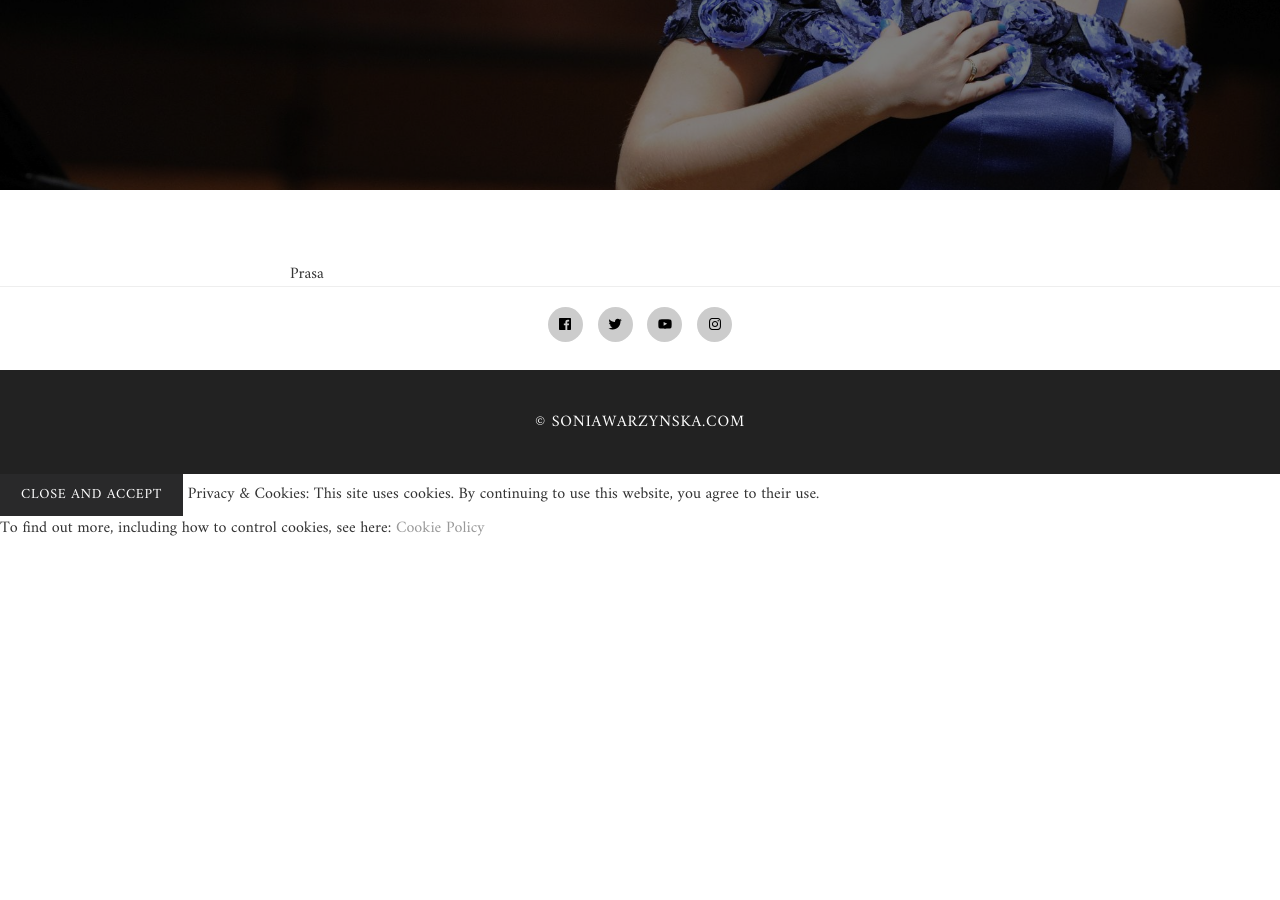
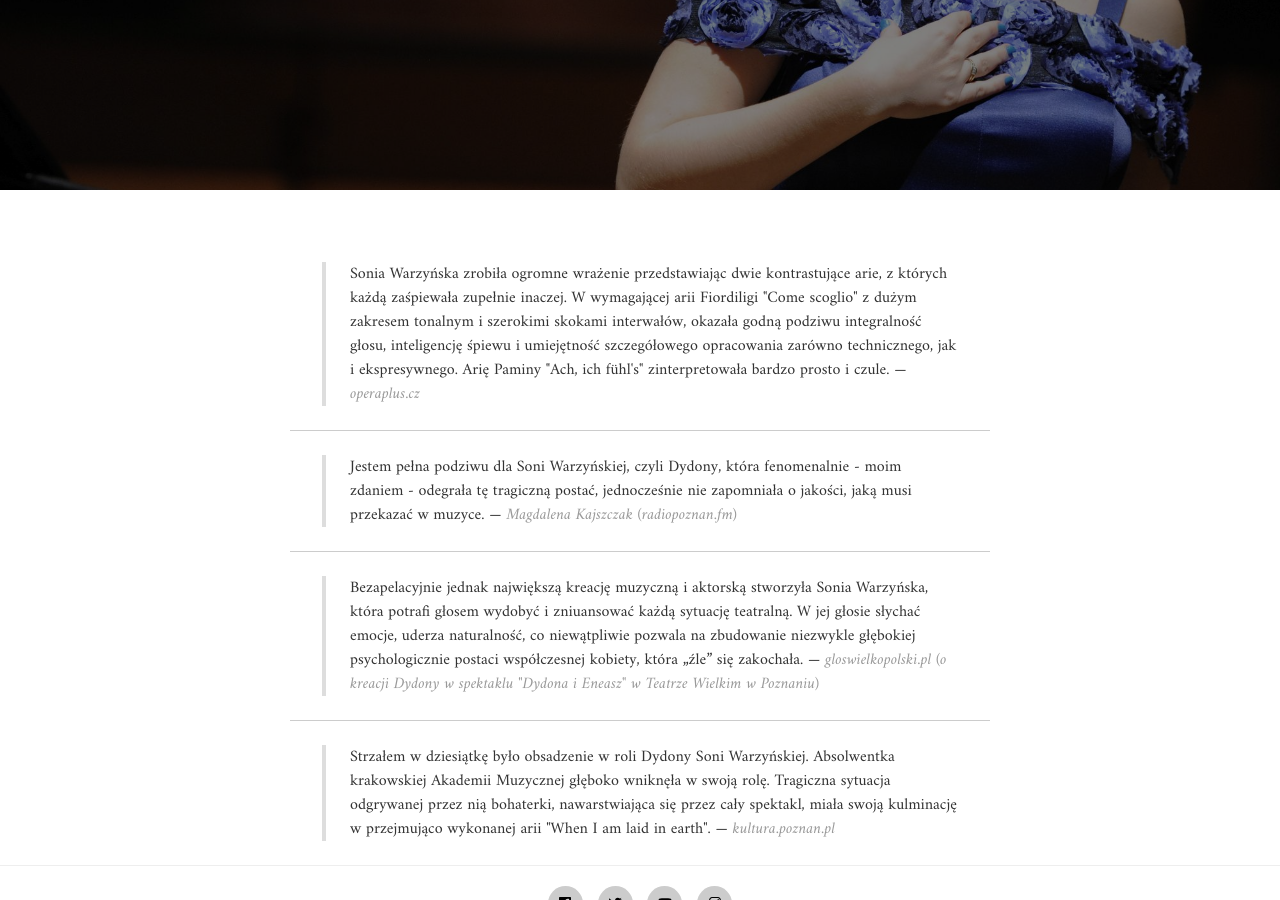
Before and after one commit to lukaszkomar/nowa.soniawarzynska.com, a Jekyll site: the page built from prasa.html, in a window 1280 px wide and 900 px high, scrolled down 488 px. Built offline with Jekyll 4.4.1, drawn with Linux system fonts in a browser that asks for light colours; before the commit the page ends 1076 px from its top, so only the background shows below that.

Commit message:
press pl

```diff
--- a/prasa.html
+++ b/prasa.html
@@ -4,4 +4,36 @@ lang: pl
 title: Prasa - Sonia Warzyńska-Dettlaff
 priority: 0.8
 ---
-Prasa
+<blockquote>
+  <p>
+    Sonia Warzyńska zrobiła ogromne wrażenie przedstawiając dwie kontrastujące arie, z których każdą zaśpiewała zupełnie inaczej. W wymagającej arii Fiordiligi "Come scoglio" z dużym zakresem tonalnym i szerokimi skokami interwałów, okazała godną podziwu integralność głosu, inteligencję śpiewu i umiejętność szczegółowego opracowania zarówno technicznego, jak i ekspresywnego. Arię Paminy "Ach, ich fühl's" zinterpretowała bardzo prosto i czule.
+    <cite>— <a href="https://operaplus.cz/">operaplus.cz</a></cite>
+  </p>
+</blockquote>
+
+<hr/>
+
+<blockquote>
+  <p>
+    Jestem pełna podziwu dla Soni Warzyńskiej, czyli Dydony, która fenomenalnie - moim zdaniem - odegrała tę tragiczną postać, jednocześnie nie zapomniała o jakości, jaką musi przekazać w muzyce.
+    <cite>— <a href="https://radiopoznan.fm/">Magdalena Kajszczak (radiopoznan.fm)</a></cite>
+  </p>
+</blockquote>
+
+<hr/>
+
+<blockquote>
+  <p>
+    Bezapelacyjnie jednak największą kreację muzyczną i aktorską stworzyła Sonia Warzyńska, która potrafi głosem wydobyć i zniuansować każdą sytuację teatralną. W jej głosie słychać emocje, uderza naturalność, co niewątpliwie pozwala na zbudowanie niezwykle głębokiej psychologicznie postaci współczesnej kobiety, która „źle” się zakochała.
+    <cite>— <a href="https://gloswielkopolski.pl/">gloswielkopolski.pl (o kreacji Dydony w spektaklu "Dydona i Eneasz" w Teatrze Wielkim w Poznaniu)</a></cite>
+  </p>
+</blockquote>
+
+<hr/>
+
+<blockquote>
+  <p>
+    Strzałem w dziesiątkę było obsadzenie w roli Dydony Soni Warzyńskiej. Absolwentka krakowskiej Akademii Muzycznej głęboko wniknęła w swoją rolę. Tragiczna sytuacja odgrywanej przez nią bohaterki, nawarstwiająca się przez cały spektakl, miała swoją kulminację w przejmująco wykonanej arii "When I am laid in earth".
+    <cite>— <a href="https://kultura.poznan.pl/">kultura.poznan.pl</a></cite>
+  </p>
+</blockquote>
```
